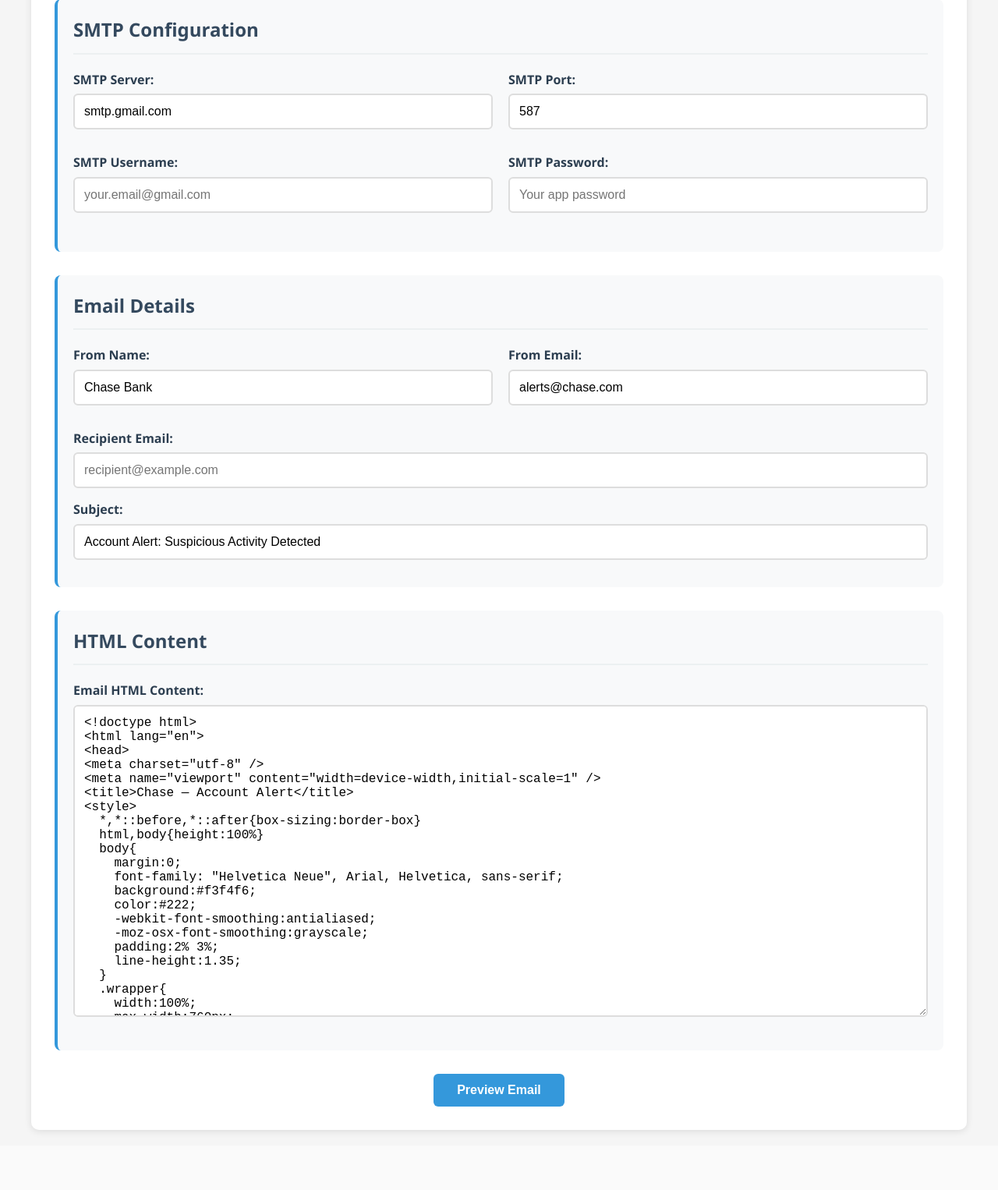
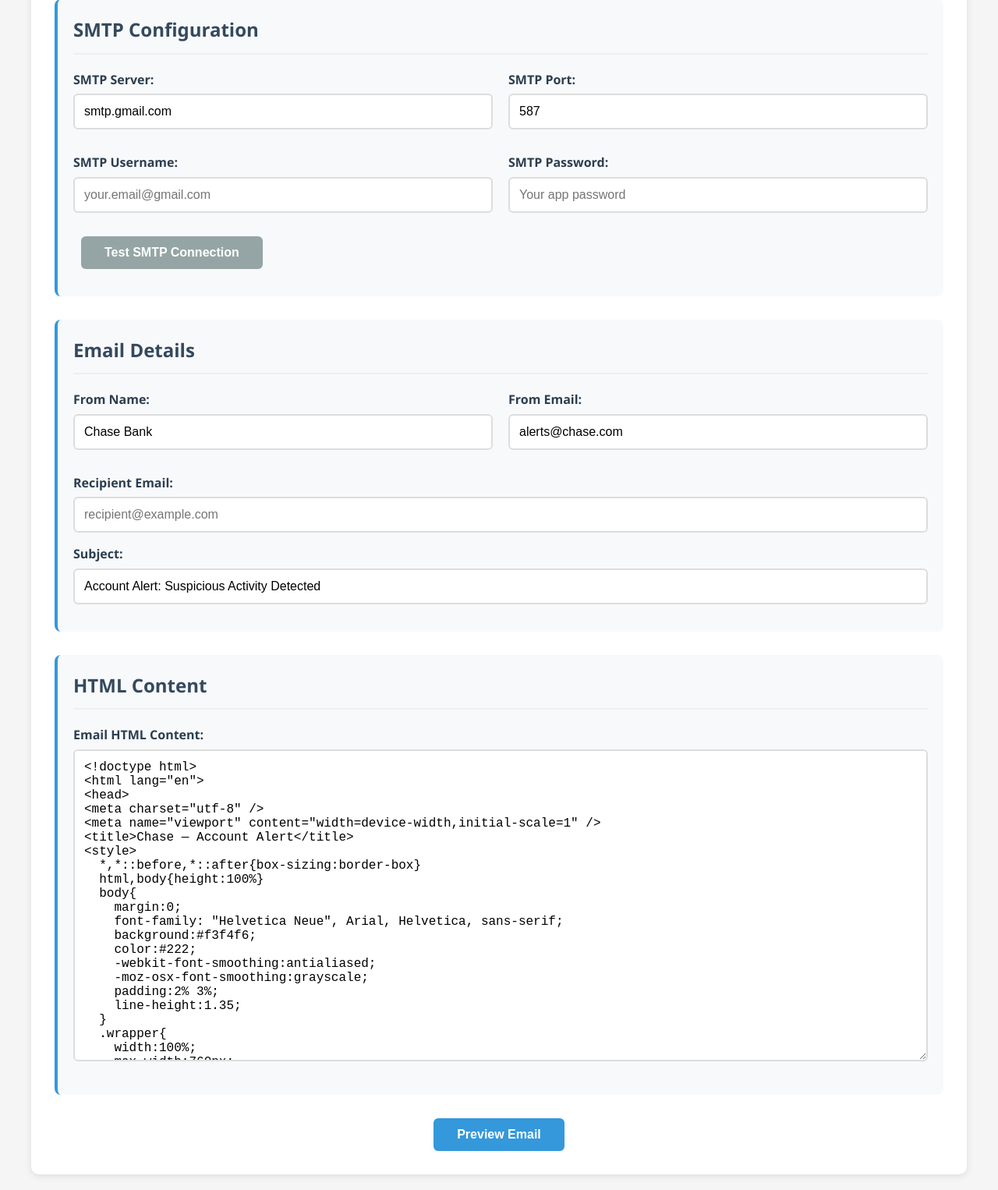
Before and after one commit to Tyger120/FossoSender, a Flask app: page / in a window 1280 px wide. Shown: the part 132-1658 px from the top of the page at 78% size. Before the commit the page ends 1585 px from the top, so only its background shows below. Run offline with Flask 3, Linux system fonts and the light colour scheme.

Commit message:
Enhance email campaign sender with user-configurable SMTP settings
Integrate flask-session, add SMTP host/port/credentials configuration, implement connection testing, and improve error handling for email sending.

Replit-Commit-Author: Agent
Replit-Commit-Session-Id: cc58668e-87d8-4377-add9-bc7de99d8e3a
Replit-Commit-Checkpoint-Type: intermediate_checkpoint
Replit-Commit-Screenshot-Url: https://storage.googleapis.com/screenshot-production-us-central1/8f2f4f02-7c93-4837-988c-6b48a6292f3d/cc58668e-87d8-4377-add9-bc7de99d8e3a/W0nZhsu

```diff
--- a/main.py
+++ b/main.py
@@ -1,4 +1,5 @@
-from flask import Flask, render_template, request, redirect, url_for, flash
+from flask import Flask, render_template, request, redirect, url_for, flash, session, jsonify
+from flask_session import Session
 import smtplib
 from email.mime.text import MIMEText
 from email.mime.multipart import MIMEMultipart
@@ -6,7 +7,13 @@ import os
 from datetime import datetime
 
 app = Flask(__name__)
-app.secret_key = 'your-secret-key-here'  # Change this in production
+app.secret_key = os.environ.get('SECRET_KEY', 'dev-secret-key-change-in-production')
+
+app.config['SESSION_TYPE'] = 'filesystem'
+app.config['SESSION_PERMANENT'] = False
+app.config['SESSION_USE_SIGNER'] = True
+app.config['SESSION_FILE_DIR'] = '/tmp/flask_session'
+Session(app)
 
 @app.route('/')
 def index():
@@ -26,7 +33,7 @@ def preview():
     html_content = request.form.get('html_content', '')
 
     # Store in session for sending later
-    request.environ['email_data'] = {
+    session['email_data'] = {
         'smtp_server': smtp_server,
         'smtp_port': smtp_port,
         'smtp_username': smtp_username,
@@ -45,10 +52,32 @@ def preview():
                          recipient_email=recipient_email,
                          subject=subject)
 
+@app.route('/test-connection', methods=['POST'])
+def test_connection():
+    data = request.get_json()
+    smtp_server = data.get('smtp_server', '')
+    smtp_port = data.get('smtp_port', '587')
+    smtp_username = data.get('smtp_username', '')
+    smtp_password = data.get('smtp_password', '')
+
+    try:
+        # Test SMTP connection
+        with smtplib.SMTP(smtp_server, int(smtp_port), timeout=10) as server:
+            server.starttls()
+            server.login(smtp_username, smtp_password)
+
+        return jsonify({'success': True, 'message': 'Connection successful!'})
+    except smtplib.SMTPAuthenticationError:
+        return jsonify({'success': False, 'message': 'Authentication failed. Check your username and password.'})
+    except smtplib.SMTPConnectError:
+        return jsonify({'success': False, 'message': 'Could not connect to SMTP server. Check server and port.'})
+    except Exception as e:
+        return jsonify({'success': False, 'message': f'Connection failed: {str(e)}'})
+
 @app.route('/send', methods=['POST'])
 def send_email():
     # Retrieve data from session
-    email_data = request.environ.get('email_data', {})
+    email_data = session.get('email_data', {})
 
     if not email_data:
         flash('Session expired. Please fill the form again.', 'error')
@@ -66,17 +95,25 @@ def send_email():
         msg.attach(html_part)
 
         # Send email
-        with smtplib.SMTP(email_data['smtp_server'], int(email_data['smtp_port'])) as server:
-            server.starttls()  # Secure the connection
+        with smtplib.SMTP(email_data['smtp_server'], int(email_data['smtp_port']), timeout=30) as server:
+            server.starttls()
             server.login(email_data['smtp_username'], email_data['smtp_password'])
             server.send_message(msg)
+
+        session.pop('email_data', None)
 
         flash('Email sent successfully!', 'success')
         return render_template('success.html')
 
+    except smtplib.SMTPAuthenticationError:
+        flash('Authentication failed. Check your SMTP username and password.', 'error')
+        return redirect(url_for('index'))
+    except smtplib.SMTPConnectError:
+        flash('Could not connect to SMTP server. Check server address and port.', 'error')
+        return redirect(url_for('index'))
     except Exception as e:
         flash(f'Error sending email: {str(e)}', 'error')
         return redirect(url_for('index'))
 
 if __name__ == '__main__':
-    app.run(debug=True, port=5000)
+    app.run(host='0.0.0.0', port=5000, debug=True)
--- a/pyproject.toml
+++ b/pyproject.toml
@@ -5,5 +5,6 @@ description = ""
 authors = ["Your Name <you@example.com>"]
 requires-python = ">=3.11"
 dependencies = [
+    "flask-session>=0.8.0",
     "flask>=3.1.2",
 ]
--- a/templates/index.html
+++ b/templates/index.html
@@ -44,6 +44,12 @@
                         <input type="password" id="smtp_password" name="smtp_password" required
                                placeholder="Your app password">
                     </div>
+                </div>
+                <div class="form-group">
+                    <button type="button" class="btn btn-secondary" onclick="testConnection()">
+                        Test SMTP Connection
+                    </button>
+                    <div id="connection-status" style="margin-top: 10px;"></div>
                 </div>
             </div>
 
@@ -268,5 +274,47 @@
             </div>
         </form>
     </div>
+
+    <script>
+        function testConnection() {
+            const statusDiv = document.getElementById('connection-status');
+            const button = event.target;
+
+            button.disabled = true;
+            button.textContent = 'Testing...';
+            statusDiv.innerHTML = '<div style="color: #666;">Testing connection...</div>';
+
+            const data = {
+                smtp_server: document.getElementById('smtp_server').value,
+                smtp_port: document.getElementById('smtp_port').value,
+                smtp_username: document.getElementById('smtp_username').value,
+                smtp_password: document.getElementById('smtp_password').value
+            };
+
+            fetch('/test-connection', {
+                method: 'POST',
+                headers: {
+                    'Content-Type': 'application/json',
+                },
+                body: JSON.stringify(data)
+            })
+            .then(response => response.json())
+            .then(result => {
+                button.disabled = false;
+                button.textContent = 'Test SMTP Connection';
+
+                if (result.success) {
+                    statusDiv.innerHTML = `<div class="alert alert-success">${result.message}</div>`;
+                } else {
+                    statusDiv.innerHTML = `<div class="alert alert-error">${result.message}</div>`;
+                }
+            })
+            .catch(error => {
+                button.disabled = false;
+                button.textContent = 'Test SMTP Connection';
+                statusDiv.innerHTML = `<div class="alert alert-error">Error: ${error.message}</div>`;
+            });
+        }
+    </script>
 </body>
 </html>
```
Also changed, not shown: 2 other files.
